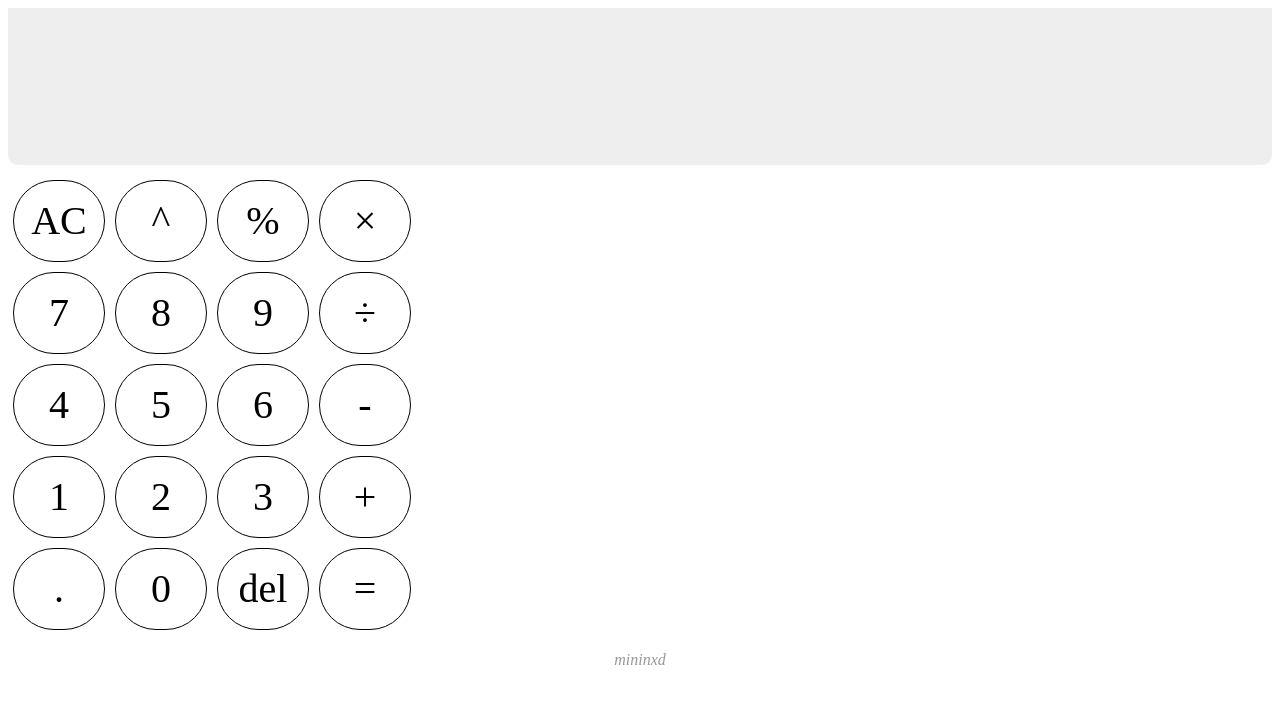
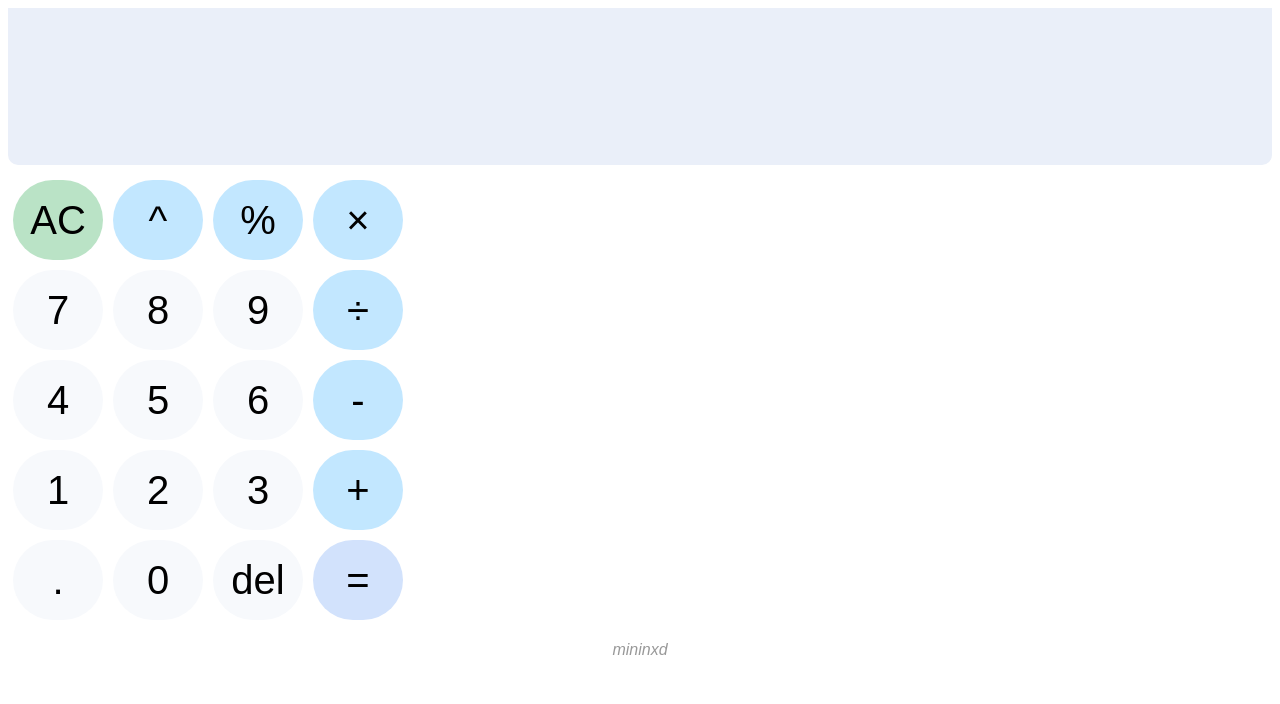
Before and after one commit to mininxd/kalkulator-web, a plain HTML site: page index.html in a window 1280 px wide. Drawn offline with nearby package versions, Linux system fonts and the light colour scheme.

Commit message:
Add files via upload

```diff
--- a/index.html
+++ b/index.html
@@ -1,5 +1,4 @@
 <head>
-  <meta name="viewport" content="width=device-width, initial-scale=1.0">
   <script type="module" src="./script.js"></script>
   <script src="https://code.jquery.com/jquery-3.7.1.min.js" integrity="sha256-/JqT3SQfawRcv/BIHPThkBvs0OEvtFFmqPF/lYI/Cxo=" crossorigin="anonymous"></script>
  <link rel="stylesheet" href="./style.css">
@@ -11,30 +10,30 @@
   </div>
   <div class="btnContainer">
     <div class="btnChild">
-    <div id="clearEl" class="btn">AC</div>
-    <div id="multiEl" class="btn">^</div>
-    <div id="percentEl" class="btn">%</div>
-    <div id="kaliEl" class="btn">×</div>
+    <div id="clearEl" class="btn AC">AC</div>
+    <div id="multiEl" class="btn operator">^</div>
+    <div id="percentEl" class="btn operator">%</div>
+    <div id="kaliEl" class="btn operator">×</div>
     </div><div class="btnChild">
     <div id="tujuhEl" class="btn">7</div>
     <div id="delapanEl" class="btn">8</div>
     <div id="sembilanEl" class="btn">9</div>
-    <div id="bagiEl" class="btn">÷</div>
+    <div id="bagiEl" class="btn operator">÷</div>
     </div><div class="btnChild">
     <div id="empatEl" class="btn">4</div>
     <div id="limaEl" class="btn">5</div>
     <div id="enamEl" class="btn">6</div>
-    <div id="kurangEl" class="btn">-</div>
+    <div id="kurangEl" class="btn operator">-</div>
     </div><div class="btnChild">
     <div id="satuEl" class="btn">1</div>
     <div id="duaEl" class="btn">2</div>
     <div id="tigaEl" class="btn">3</div>
-    <div id="tambahEl" class="btn">+</div>
+    <div id="tambahEl" class="btn operator">+</div>
         </div><div class="btnChild">
     <div id="titikEl" class="btn">.</div>
     <div id="nolEl" class="btn">0</div>
     <div id="deleteEl" class="btn">del</div>
-    <div id="jumlahEl" class="btn">=</div>
+    <div id="jumlahEl" class="btn jumlah">=</div>
     </div>
   <p class="footer">mininxd</p>
   </div>
--- a/style.css
+++ b/style.css
@@ -1,13 +1,14 @@
  body {
    position: relative;
    padding:0;
+   font-family: Sans-Serif;
  }
    div.rumusContainer {
    border-radius: 0 0 10px 10px;
    padding:0 1% 0 1%;
      height: 20%;
      width: 98%;
-     background: #eee;
+     background: #EAEFF9;
      text-align: right;
      font-size: 65px;
    }
@@ -43,7 +44,7 @@
      padding: 10px;
      line-height: 60px;
      font-size: 40px;
-     border:1px #000 solid;
+     background: #F7F9FC;
      height: 60px;
      width: 70px;
      margin: 5px;
@@ -53,6 +54,15 @@
      background: #eee;
      border-radius: 20px;
    }
+   div.operator {
+     background: #C2E7FF !important;
+   }
+   div.AC {
+     background: #BAE3C6 !important;
+   }
+   div.jumlah {
+     background: #D2E2FC !important;
+   }
    p.footer {
      text-align: center;
      font-style: oblique;
```
